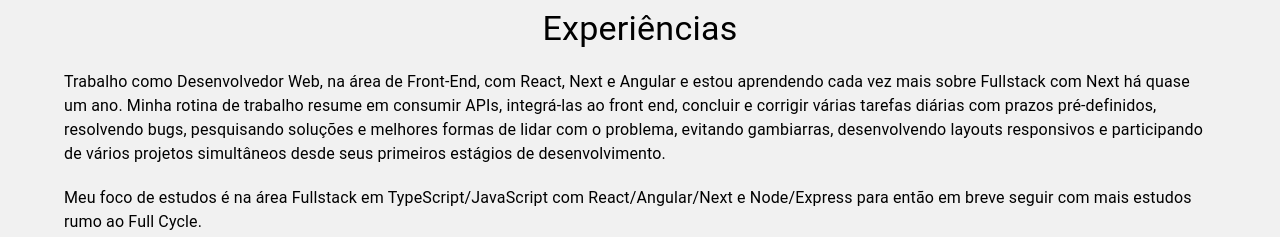
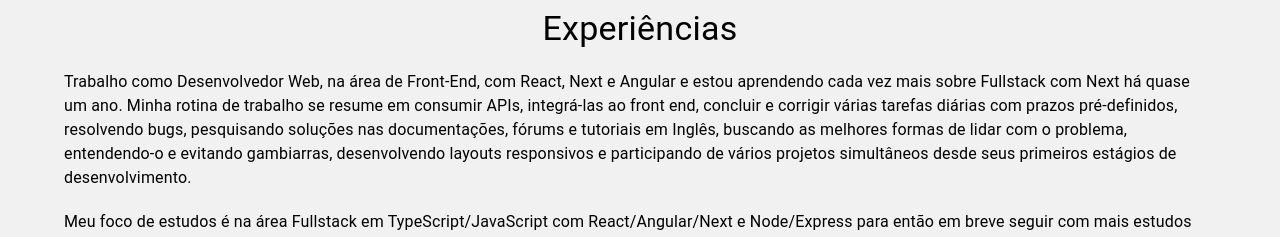
Before and after one commit to mrbraiant/portfolio, a Next.js app: page /experiencias in a window 1280 px wide. Shown: the part 446-683 px from the top of the page. Built offline with nearby package versions, Linux system fonts and the light colour scheme.

Commit message:
fix: remaking exp text

```diff
--- a/src/components/experience/index.tsx
+++ b/src/components/experience/index.tsx
@@ -18,14 +18,16 @@ export const Experience = () => {
             Front-End, com React, Next e Angular e estou
             aprendendo cada vez mais sobre Fullstack com
             Next há quase um ano. Minha rotina de trabalho
-            resume em consumir APIs, integrá-las ao front
+            se resume em consumir APIs, integrá-las ao front
             end, concluir e corrigir várias tarefas diárias
             com prazos pré-definidos, resolvendo bugs,
-            pesquisando soluções e melhores formas de lidar
-            com o problema, evitando gambiarras,
-            desenvolvendo layouts responsivos e participando
-            de vários projetos simultâneos desde seus
-            primeiros estágios de desenvolvimento.
+            pesquisando soluções nas documentações, fórums e
+            tutoriais em Inglês, buscando as melhores formas
+            de lidar com o problema, entendendo-o e evitando
+            gambiarras, desenvolvendo layouts responsivos e
+            participando de vários projetos simultâneos
+            desde seus primeiros estágios de
+            desenvolvimento.
           </Text>
           <br />
           <Text>
--- a/src/components/textIntro/index.tsx
+++ b/src/components/textIntro/index.tsx
@@ -37,8 +37,9 @@ export const TextIntro = () => {
           style={{ color: '#f1f1f1' }}
         >
           Desenvolvimento Web - Com foco em desenvolvimento
-          de sites, Apps e sistemas responsivos e consumos
-          de APIs utilizando React, Next ou Angular.
+          de sites, Web Apps, sistemas responsivos e
+          consumos de APIs utilizando React, Next ou
+          Angular.
         </Text>
       </TextBox>
     </Wrapper>
```
